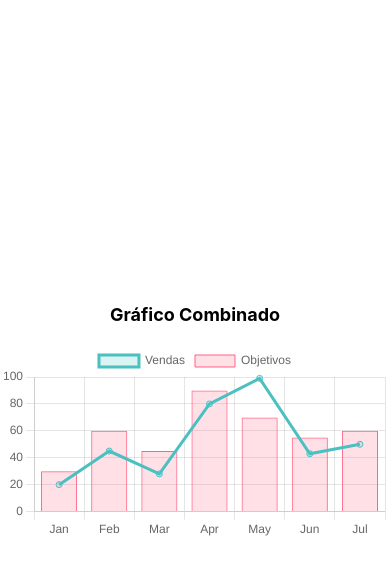
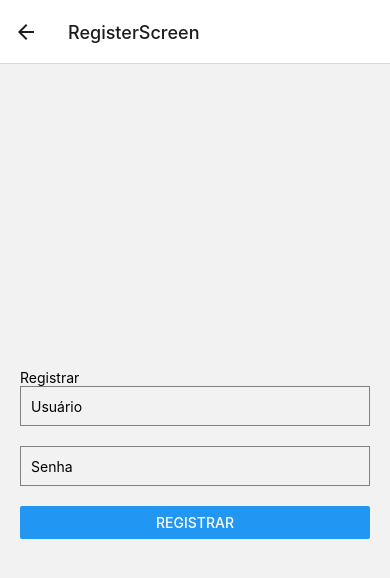
Before and after one commit to luukiinhaaas/app-dados-sensores, a React Native app: screen /RegisterScreen in a window 390 px wide. Shown: the top 578 px of the page. Built offline with nearby package versions, Linux system fonts and the light colour scheme.

Commit message:
atualização aula 24/09

```diff
--- a/App.js
+++ b/App.js
@@ -1,70 +1,20 @@
 import React from 'react';
-import { StyleSheet, Text, View } from 'react-native';
-import { Chart as ChartJS
+import { NavigationContainer } from '@react-navigation/native';
+import { createStackNavigator } from '@react-navigation/stack';
+import LoginScreen from './screens/LoginScreen';
+import RegisterScreen from './screens/RegisterScreen';
+import GraphScreen from './screens/GraphScreen';
 
-, CategoryScale, LinearScale, BarElement, LineElement, PointElement, Title, Tooltip, Legend } from 'chart.js';
-import { Bar, Line } from 'react-chartjs-2';
-
-// Registrando os componentes do Chart.js
-ChartJS.register(CategoryScale, LinearScale, BarElement, LineElement, PointElement, Title, Tooltip, Legend);
+const Stack = createStackNavigator();
 
 export default function App() {
-  const data = {
-    labels: ['Jan', 'Feb', 'Mar', 'Apr', 'May', 'Jun', 'Jul'],
-    datasets: [
-      {
-        type: 'line',
-        label: 'Vendas',
-        data: [20, 45, 28, 80, 99, 43, 50],
-        borderColor: 'rgba(75, 192, 192, 1)',
-        backgroundColor: 'rgba(75, 192, 192, 0.2)',
-        fill: false,
-      },
-      {
-        type: 'bar',
-        label: 'Objetivos',
-        data: [30, 60, 45, 90, 70, 55, 60],
-        backgroundColor: 'rgba(255, 99, 132, 0.2)',
-        borderColor: 'rgba(255, 99, 132, 1)',
-        borderWidth: 1,
-      },
-    ],
-  };
-
-  const options = {
-    responsive: true,
-    plugins: {
-      legend: {
-        position: 'top',
-      },
-      tooltip: {
-        callbacks: {
-          label: function (tooltipItem) {
-            return `Valor: ${tooltipItem.raw}`;
-          },
-        },
-      },
-    },
-  };
-
   return (
-    <View style={styles.container}>
-      <Text style={styles.title}>Gráfico Combinado</Text>
-      <Line data={data} options={options} />
-    </View>
+    <NavigationContainer>
+      <Stack.Navigator initialRouteName="LoginScreen">
+        <Stack.Screen name="LoginScreen" component={LoginScreen} />
+        <Stack.Screen name="RegisterScreen" component={RegisterScreen} />
+        <Stack.Screen name="GraphScreen" component={GraphScreen} />
+      </Stack.Navigator>
+    </NavigationContainer>
   );
 }
-
-const styles = StyleSheet.create({
-  container: {
-    flex: 1,
-    backgroundColor: '#fff',
-    alignItems: 'center',
-    justifyContent: 'center',
-  },
-  title: {
-    fontSize: 18,
-    fontWeight: 'bold',
-    marginBottom: 20,
-  },
-});
--- a/package.json
+++ b/package.json
@@ -10,6 +10,8 @@
   },
   "dependencies": {
     "@expo/metro-runtime": "~3.2.3",
+    "@react-navigation/native": "^6.1.18",
+    "@react-navigation/stack": "^6.4.1",
     "chart.js": "^4.4.4",
     "expo": "~51.0.28",
     "expo-status-bar": "~1.12.1",
@@ -17,7 +19,9 @@
     "react-chartjs-2": "^5.2.0",
     "react-dom": "18.2.0",
     "react-native": "0.74.5",
-    "react-native-web": "~0.19.10"
+    "react-native-web": "~0.19.10",
+    "react-native-screens": "3.31.1",
+    "react-native-safe-area-context": "4.10.5"
   },
   "devDependencies": {
     "@babel/core": "^7.20.0"
--- /dev/null
+++ b/screens/GraphScreen.js
@@ -0,0 +1,70 @@
+import React, { useEffect, useState } from 'react';
+import { View, Text, StyleSheet } from 'react-native';
+import { Line } from 'react-chartjs-2';
+import 'chart.js/auto'; // Certifique-se de importar o 'chart.js/auto' para registrar todos os componentes do gráfico.
+
+export default function GraphScreen({ route }) {
+  const [sensorData, setSensorData] = useState([]);
+  const { token } = route.params;
+
+  useEffect(() => {
+    const fetchSensorData = async () => {
+      try {
+        const response = await fetch('http://localhost:3000/dados-sensores', {
+          headers: {
+            Authorization: `Bearer ${token}`,
+          },
+        });
+        const data = await response.json();
+        setSensorData(data);
+      } catch (error) {
+        console.error('Erro ao buscar dados dos sensores:', error);
+      }
+    };
+
+    fetchSensorData();
+  }, [token]);
+
+  const data = {
+    labels: sensorData.map(item => new Date(item.timestamp).toLocaleTimeString()),
+    datasets: [
+      {
+        label: 'Temperatura',
+        data: sensorData.map(item => item.temperatura),
+        borderColor: 'rgba(75, 192, 192, 1)',
+        fill: false,
+        tension: 0.1, // Suavizar a linha do gráfico
+      },
+    ],
+  };
+
+  const options = {
+    responsive: true,
+    scales: {
+      x: {
+        title: {
+          display: true,
+          text: 'Tempo',
+        },
+      },
+      y: {
+        title: {
+          display: true,
+          text: 'Temperatura (°C)',
+        },
+        beginAtZero: true,
+      },
+    },
+  };
+
+  return (
+    <View style={styles.container}>
+      <Text>Gráfico de Dados dos Sensores</Text>
+      <Line data={data} options={options} />
+    </View>
+  );
+}
+
+const styles = StyleSheet.create({
+  container: { flex: 1, justifyContent: 'center', alignItems: 'center' },
+});
--- /dev/null
+++ b/screens/LoginScreen.js
@@ -0,0 +1,59 @@
+import React, { useState } from 'react';
+import { View, TextInput, Button, Text, StyleSheet } from 'react-native';
+
+export default function LoginScreen({ navigation }) {
+  const [username, setUsername] = useState('');
+  const [password, setPassword] = useState('');
+  const [errorMessage, setErrorMessage] = useState('');
+
+  const handleLogin = async () => {
+    try {
+      const response = await fetch('http://localhost:3000/login', {
+        method: 'POST',
+        headers: {
+          'Content-Type': 'application/json',
+        },
+        body: JSON.stringify({ username, password }),
+      });
+      const data = await response.json();
+
+      if (response.ok) {
+        // Armazenar token JWT
+        console.log('Token JWT:', data.token);
+        // Navegar para a tela de gráficos
+        navigation.navigate('GraphScreen', { token: data.token });
+      } else {
+        setErrorMessage(data.message || 'Erro no login');
+      }
+    } catch (error) {
+      setErrorMessage('Erro ao conectar-se ao servidor.');
+    }
+  };
+
+  return (
+    <View style={styles.container}>
+      <Text>Login</Text>
+      {errorMessage ? <Text style={styles.error}>{errorMessage}</Text> : null}
+      <TextInput
+        style={styles.input}
+        placeholder="Usuário"
+        value={username}
+        onChangeText={setUsername}
+      />
+      <TextInput
+        style={styles.input}
+        placeholder="Senha"
+        secureTextEntry
+        value={password}
+        onChangeText={setPassword}
+      />
+      <Button title="Entrar" onPress={handleLogin} />
+    </View>
+  );
+}
+
+const styles = StyleSheet.create({
+  container: { flex: 1, justifyContent: 'center', padding: 20 },
+  input: { height: 40, borderColor: 'gray', borderWidth: 1, marginBottom: 20, paddingLeft: 10 },
+  error: { color: 'red' },
+});
--- /dev/null
+++ b/screens/RegisterScreen.js
@@ -0,0 +1,56 @@
+import React, { useState } from 'react';
+import { View, TextInput, Button, Text, StyleSheet } from 'react-native';
+
+export default function RegisterScreen({ navigation }) {
+  const [username, setUsername] = useState('');
+  const [password, setPassword] = useState('');
+  const [errorMessage, setErrorMessage] = useState('');
+
+  const handleRegister = async () => {
+    try {
+      const response = await fetch('http://localhost:3000/register', {
+        method: 'POST',
+        headers: {
+          'Content-Type': 'application/json',
+        },
+        body: JSON.stringify({ username, password }),
+      });
+      const data = await response.json();
+
+      if (response.ok) {
+        navigation.navigate('LoginScreen');
+      } else {
+        setErrorMessage(data.message || 'Erro no registro');
+      }
+    } catch (error) {
+      setErrorMessage('Erro ao conectar-se ao servidor.');
+    }
+  };
+
+  return (
+    <View style={styles.container}>
+      <Text>Registrar</Text>
+      {errorMessage ? <Text style={styles.error}>{errorMessage}</Text> : null}
+      <TextInput
+        style={styles.input}
+        placeholder="Usuário"
+        value={username}
+        onChangeText={setUsername}
+      />
+      <TextInput
+        style={styles.input}
+        placeholder="Senha"
+        secureTextEntry
+        value={password}
+        onChangeText={setPassword}
+      />
+      <Button title="Registrar" onPress={handleRegister} />
+    </View>
+  );
+}
+
+const styles = StyleSheet.create({
+  container: { flex: 1, justifyContent: 'center', padding: 20 },
+  input: { height: 40, borderColor: 'gray', borderWidth: 1, marginBottom: 20, paddingLeft: 10 },
+  error: { color: 'red' },
+});
```
Also changed, not shown: 1 other file (tests, documents, lock files or other folders).
